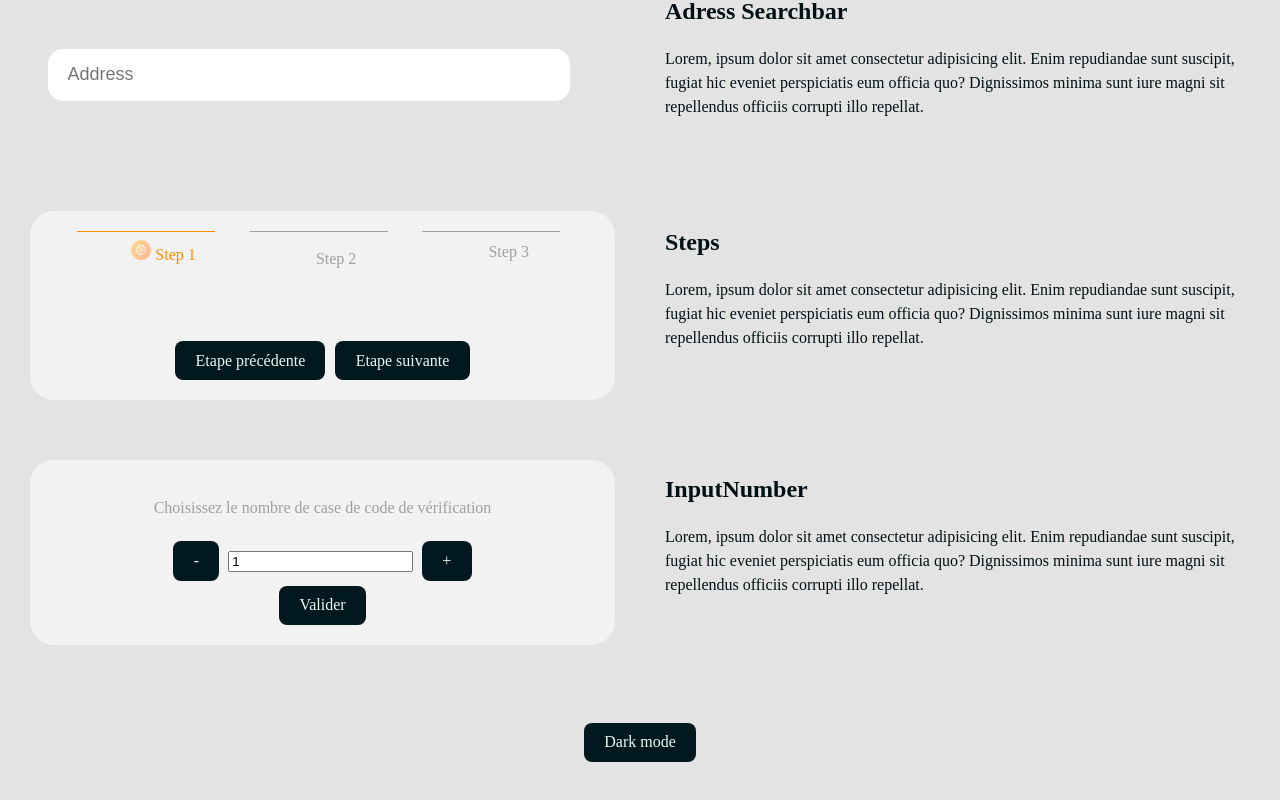
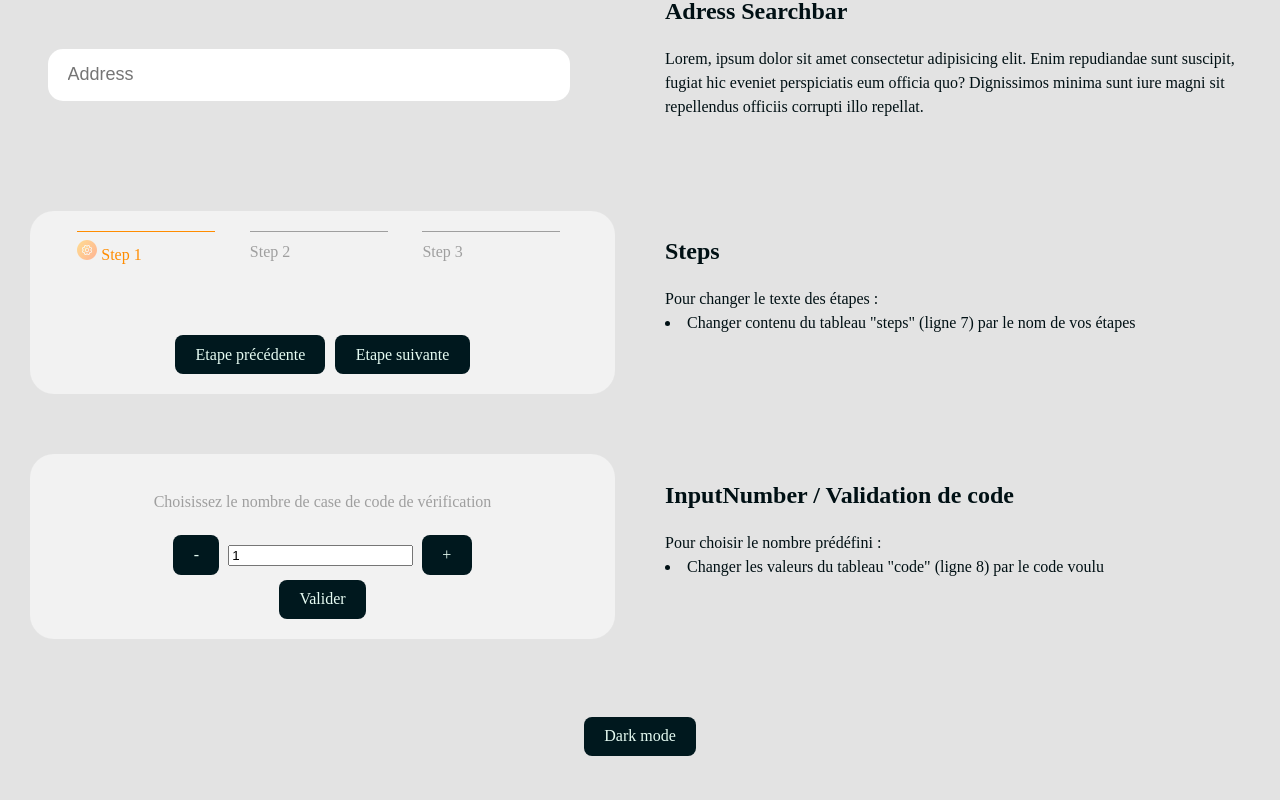
Before and after one commit to TP-Svelte/TP_Svelte_components, a Svelte app: page / in a window 1280 px wide. Shown: the part 3046-3846 px from the top of the page. Built offline with nearby package versions, Linux system fonts and the light colour scheme.

Commit message:
fin corrections
correction de l'écart au passage step 2 et correction de l'alignement du même composant

```diff
--- a/src/App.svelte
+++ b/src/App.svelte
@@ -175,7 +175,9 @@
     </div>
     <div class={darkMode ?  'doc' : 'doc-dark'}>
         <h2>Steps</h2>
-        <p>Lorem, ipsum dolor sit amet consectetur adipisicing elit. Enim repudiandae sunt suscipit, fugiat hic eveniet perspiciatis eum officia quo? Dignissimos minima sunt iure magni sit repellendus officiis corrupti illo repellat.</p>
+        <p>Pour changer le texte des étapes :
+            <li>Changer contenu du tableau "steps" (ligne 7) par le nom de vos étapes</li>
+        </p>
     </div>
 </div>
 
@@ -184,8 +186,10 @@
         <InputNumber darkMode={darkMode}/>
     </div>
     <div class={darkMode ?  'doc' : 'doc-dark'}>
-        <h2>InputNumber</h2>
-        <p>Lorem, ipsum dolor sit amet consectetur adipisicing elit. Enim repudiandae sunt suscipit, fugiat hic eveniet perspiciatis eum officia quo? Dignissimos minima sunt iure magni sit repellendus officiis corrupti illo repellat.</p>
+        <h2>InputNumber / Validation de code</h2>
+        <p>Pour choisir le nombre prédéfini :
+            <li>Changer les valeurs du tableau "code" (ligne 8) par le code voulu</li>
+        </p>
     </div>
 </div>
 
--- a/src/UI/InputNumber.svelte
+++ b/src/UI/InputNumber.svelte
@@ -7,11 +7,12 @@
         let codeValidate = false;
         let code = [9, 8, 7, 6, 5, 4, 3, 2, 1, 0];
         let selectCode;
+        let codePrint;
 
     // fonctions
         // choix nombre
         const supNumber = () => {
-            if(number < 10){
+            if(number < code.length){
                 number ++;
             }
         };
@@ -62,6 +63,11 @@
             }
         }
 
+        const printCode = () => {
+            codePrint = selectCode.join('');
+            console.log(codePrint);
+        }
+
     </script>
 
     <section class={darkMode ? 'inputNumber-light' : 'inputNumber-dark'}>
@@ -76,7 +82,6 @@
             <button class={darkMode ? 'button-dark' : 'button-light'} on:click={ supNumber }>
                 +
             </button>
-
         </div>
         <div on:click={ validateChoiceNumber }>
             <Button darkMode={darkMode}>
@@ -116,10 +121,7 @@
         </div>
 
         <div class="display_validation">
-            <br>
-            Code :
-            <br>
-            <br>
+
             <div on:click={ validateCode }>
                 <Button darkMode={darkMode}>
                     Valider
@@ -141,7 +143,6 @@
     </section>
 
     <style>
-
         section{
             border-radius: 24px;
             padding: 20px;
@@ -177,6 +178,7 @@
             margin-bottom: 10px;
         }
 
+
     /* Retrait flèches input */
 
         /* Firefox */
--- a/src/UI/Steps.svelte
+++ b/src/UI/Steps.svelte
@@ -4,10 +4,12 @@ import Button from "./Button.svelte";
     export let darkMode;
 // variables
     let step = 1;
+    let steps = ["Step 1", "Step 2", "Step 3"];
     let imgs = ["src/assets/loading.svg", "src/assets/validated_dark.svg"];
+
 // fonctions
     const nextStep = () => {
-        if (step < 4) {
+        if (step < steps.length + 2) {
             step ++;
         }
     }
@@ -29,7 +31,7 @@ import Button from "./Button.svelte";
                 <img src={imgs[0]} alt="Mon image" width="20px">
             </span>
             <span>
-                Step 1
+                {steps[0]}
             </span>
         </div>
         {:else}
@@ -39,7 +41,7 @@ import Button from "./Button.svelte";
                 <img src={imgs[1]} alt="Mon image" width="20px">
             </span>
             <span>
-                Step 1
+                {steps[0]}
             </span>
         </div>
         {/if}
@@ -48,9 +50,9 @@ import Button from "./Button.svelte";
         {#if step < 2}
             <div class="step">
                     <div class="line"></div>
-                    <p>
-                        Step 2
-                    </p>
+                    <span>
+                        {steps[1]}
+                    </span>
             </div>
 
         {:else if step === 2}
@@ -60,7 +62,7 @@ import Button from "./Button.svelte";
                 <img src={imgs[0]} alt="Mon image" width="20px">
             </span>
             <span>
-                Step 2
+                {steps[1]}
             </span>
         </div>
         {:else}
@@ -70,7 +72,7 @@ import Button from "./Button.svelte";
                 <img src={imgs[1]} alt="Mon image" width="20px">
             </span>
             <span>
-                Step 2
+                {steps[1]}
             </span>
         </div>
         {/if}
@@ -81,7 +83,7 @@ import Button from "./Button.svelte";
         <div class="step">
             <div class="line"></div>
             <span>
-                Step 3
+                {steps[2]}
             </span>
         </div>
 
@@ -92,7 +94,7 @@ import Button from "./Button.svelte";
                 <img src={imgs[0]} alt="Mon image" width="20px">
             </span>
             <span>
-                Step 3
+                {steps[2]}
             </span>
         </div>
 
@@ -103,7 +105,7 @@ import Button from "./Button.svelte";
                 <img src={imgs[1]} alt="Mon image" width="20px">
             </span>
             <span>
-                Step 3
+                {steps[2]}
             </span>
         </div>
         {/if}
@@ -154,8 +156,10 @@ import Button from "./Button.svelte";
         display: grid;
         grid-template-columns: repeat(3, 1fr);
         margin-left: 5%;
-        height: 15%;
+        height: 50px;
         color: #9F9F9F;
+        text-align: left;
+
     }
 
     .buttons{
--- a/src/app.css
+++ b/src/app.css
@@ -51,6 +51,7 @@ h1 {
   text-align: center;
 }
 
+
 button {
   border-radius: 8px;
   border: 1px solid transparent;
```
Also changed, not shown: 1 other file (tests, documents, lock files or other folders).
